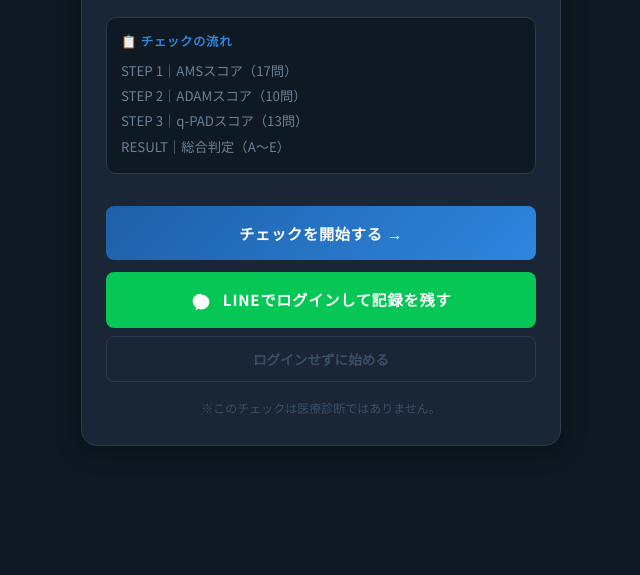
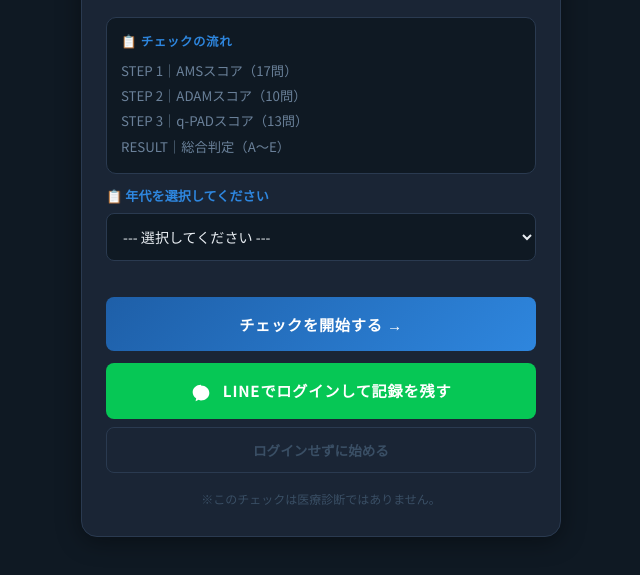
Before and after one commit to malemenopause2023-rgb/score-app, a website: page index.html in a window 1280 px wide. Shown: the part 217-792 px from the top of the page, without its empty margins (319-959 px from the left). Drawn offline with Linux system fonts and the light colour scheme.

Commit message:
Update index.html

```diff
--- a/index.html
+++ b/index.html
@@ -83,6 +83,32 @@
         RESULT｜総合判定（A〜E）
       </div>
     </div>
+  <div style="margin-bottom:16px;">
+      <div style="font-size:0.82rem;font-weight:700;color:#2e86de;margin-bottom:8px;">📋 年代を選択してください</div>
+      <select id="age-group"
+        style="width:100%;padding:12px;background:#0f1923;border:1px solid #2a3a50;border-radius:8px;color:#e8edf2;font-family:'Noto Sans JP',sans-serif;font-size:0.88rem;outline:none;cursor:pointer;">
+        <option value="">--- 選択してください ---</option>
+        <option value="20代前半">20代前半（20〜24歳）</option>
+        <option value="20代半ば">20代半ば（25〜27歳）</option>
+        <option value="20代後半">20代後半（28〜29歳）</option>
+        <option value="30代前半">30代前半（30〜34歳）</option>
+        <option value="30代半ば">30代半ば（35〜37歳）</option>
+        <option value="30代後半">30代後半（38〜39歳）</option>
+        <option value="40代前半">40代前半（40〜44歳）</option>
+        <option value="40代半ば">40代半ば（45〜47歳）</option>
+        <option value="40代後半">40代後半（48〜49歳）</option>
+        <option value="50代前半">50代前半（50〜54歳）</option>
+        <option value="50代半ば">50代半ば（55〜57歳）</option>
+        <option value="50代後半">50代後半（58〜59歳）</option>
+        <option value="60代前半">60代前半（60〜64歳）</option>
+        <option value="60代半ば">60代半ば（65〜67歳）</option>
+        <option value="60代後半">60代後半（68〜69歳）</option>
+        <option value="70代前半">70代前半（70〜74歳）</option>
+        <option value="70代半ば">70代半ば（75〜77歳）</option>
+        <option value="70代後半">70代後半（78〜79歳）</option>
+      </select>
+    </div>
+
     <div class="user-badge" id="user-badge">✅ LINEでログイン済み</div>
     <button class="start-btn" id="start-btn">チェックを開始する →</button>
     <button class="line-btn" id="line-login-btn">
```
